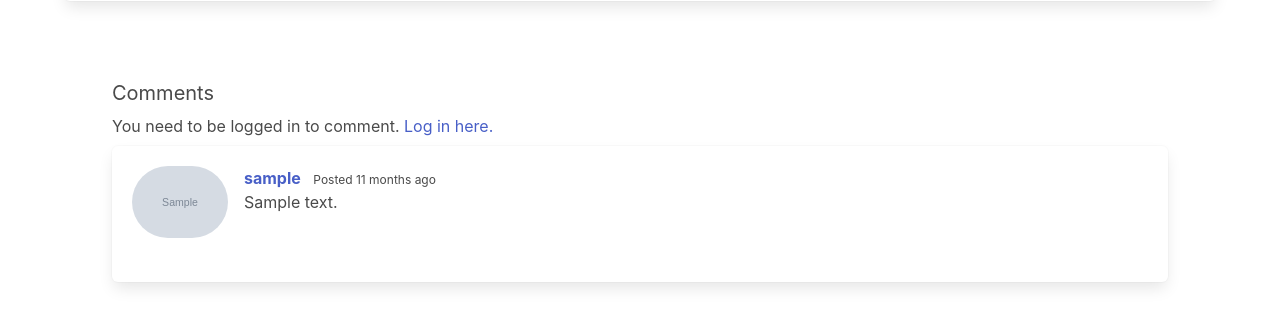
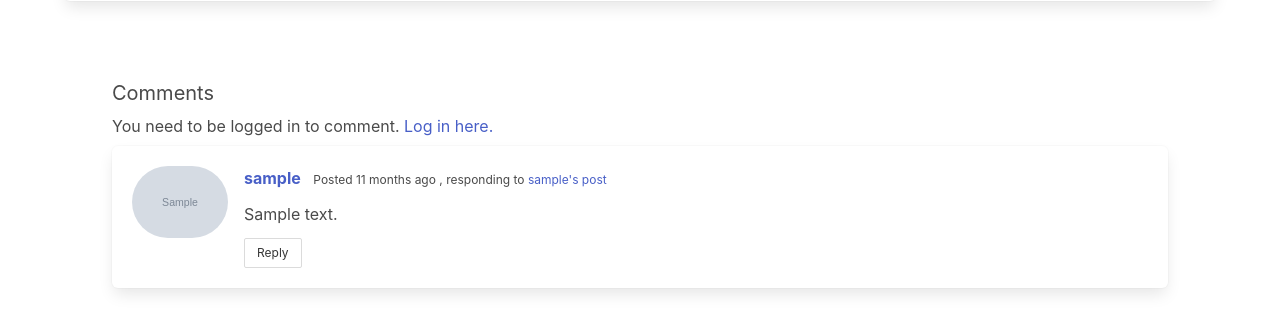
Before and after one commit to rniem379349/pollingapp, a Django app: page /polls/1/results/ in a window 1280 px wide. Shown: the part 292-625 px from the top of the page. Run offline with Django 3.2, Linux system fonts and the light colour scheme; tables that the repository leaves empty hold one stand-in row (values such as "Sample post"); grey boxes marked "Sample" are stand-in pictures.

Commit message:
Reply system for comments

```diff
--- a/polls/models.py
+++ b/polls/models.py
@@ -67,6 +67,7 @@ class Choice(models.Model):
 class Comment(WhenWasObjectCreatedMixin, models.Model):
     question = models.ForeignKey(Question, on_delete=models.CASCADE)
     user = models.ForeignKey(User, on_delete=models.CASCADE)
+    responding_to = models.ForeignKey('self', on_delete=models.CASCADE, null=True, default=None)
 
     content = models.TextField()
     date_posted = models.DateTimeField(default=timezone.now())
--- a/polls/templates/polls/detail.html
+++ b/polls/templates/polls/detail.html
@@ -38,6 +38,4 @@
         <a class="mt-2 button is-danger" href="{% url 'polls:delete-question' question.id %}">Delete</a>
     {% endif %}
     </div>
-
-    <script src="{% static 'polls/choiceSelection.js' %}"></script>
 {% endblock content %}
--- a/polls/templates/polls/results.html
+++ b/polls/templates/polls/results.html
@@ -39,7 +39,7 @@
 
         <!-- comments section -->
         {% for comment in comments %}
-        <div class="box">
+        <div class="box" id="comment{{ comment.id }}">
             <article class="media">
                 <div class="media-left">
                     <figure class="image is-96x96">
@@ -49,13 +49,23 @@
                     </figure>
                 </div>
                 <div class="media-content">
+                    <div class="content">
                         <p class="is-size-7">
                             <a class="mr-2 is-size-6" href="{% url 'users:profile_page' comment.user.username %}">
                                 <strong>{{ comment.user }}</strong>
                             </a>
                             {{ comment.create_when_was_posted_string }}
+                            {% if comment.responding_to %}
+                            , responding to <a href="#comment{{comment.responding_to.id}}">{{ comment.responding_to.user }}'s post</a>
+                            {% endif %}
                         </p>
                         <p>{{ comment.content }}</p>
+                    </div>
+                    <nav class="level">
+                        <div class="level-left">
+                            <a class="button is-small" href="{% url 'polls:create-comment' question.id %}?reply_to={{ comment.id }}">Reply</a>
+                        </div>
+                    </nav>
                 </div>
             </article>
         </div>
--- a/polls/urls.py
+++ b/polls/urls.py
@@ -14,4 +14,5 @@ urlpatterns = [
     path('<int:pk>/results/', views.ResultsView.as_view(), name='results'),
     path('<int:question_id>/vote/', views.vote, name='vote'),
     path('<int:question_id>/comment/', views.CommentCreateView.as_view(), name='create-comment'),
+    # path('<int:question_id>/<int:comment_id>/comment/', views.CommentCreateView.as_view(), name='create-reply'),
 ]
--- a/polls/views.py
+++ b/polls/views.py
@@ -173,7 +173,6 @@ class QuestionEditView(LoginRequiredMixin, UserPassesTestMixin, generic.UpdateVi
                         Choice.objects.create(votes=0, question=self.get_object(), choice_text=form.cleaned_data['choice_text'])
 
         except Exception:
-            print('exc')
             traceback.print_exc()
             messages.error(self.request, 'Could not update question.')
             return HttpResponseRedirect(reverse('polls:edit-question', args=(question_id,)))
@@ -183,7 +182,6 @@ class QuestionEditView(LoginRequiredMixin, UserPassesTestMixin, generic.UpdateVi
         return HttpResponseRedirect(reverse('polls:detail', args=(question_id,)))
 
     def form_invalid(self, form, formset):
-        print('invalid')
         question_id = self.kwargs.get('pk')
         messages.error(self.request, 'Could not update question. Remember that existing choices cannot be removed.')
         return HttpResponseRedirect(reverse('polls:edit-question', args=(question_id,)))
@@ -250,7 +248,13 @@ class CommentCreateView(LoginRequiredMixin, generic.CreateView):
     template_name = 'polls/comment.html'
 
     def form_valid(self, form):
+        print(form)
         form.instance.user = self.request.user
         question_id = self.kwargs.get('question_id')
-        Comment.objects.create(question=Question.objects.get(pk=question_id), user=self.request.user, content=form.cleaned_data['content'])
+        responding_to = self.request.GET.get('reply_to')
+        if responding_to:
+            Comment.objects.create(question=Question.objects.get(pk=question_id), user=self.request.user, responding_to=Comment.objects.get(pk=responding_to), content=form.cleaned_data['content'])
+        else:
+            Comment.objects.create(question=Question.objects.get(pk=question_id), user=self.request.user, content=form.cleaned_data['content'])
+
         return HttpResponseRedirect(reverse('polls:results', args=(question_id,)))
```
Also changed, not shown: polls/templates/polls/editquestion.html (+3 -6 lines), polls/migrations/0006_auto_20201126_1232.py (added), users/migrations/0002_auto_20201126_1232.py (added). Lines whose indentation alone changed are shown as unchanged.
